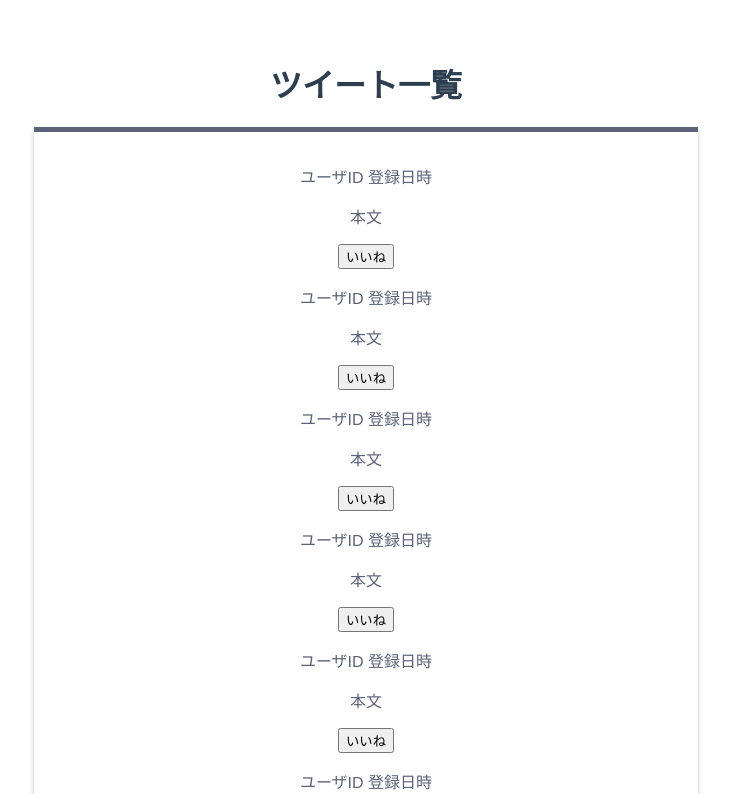
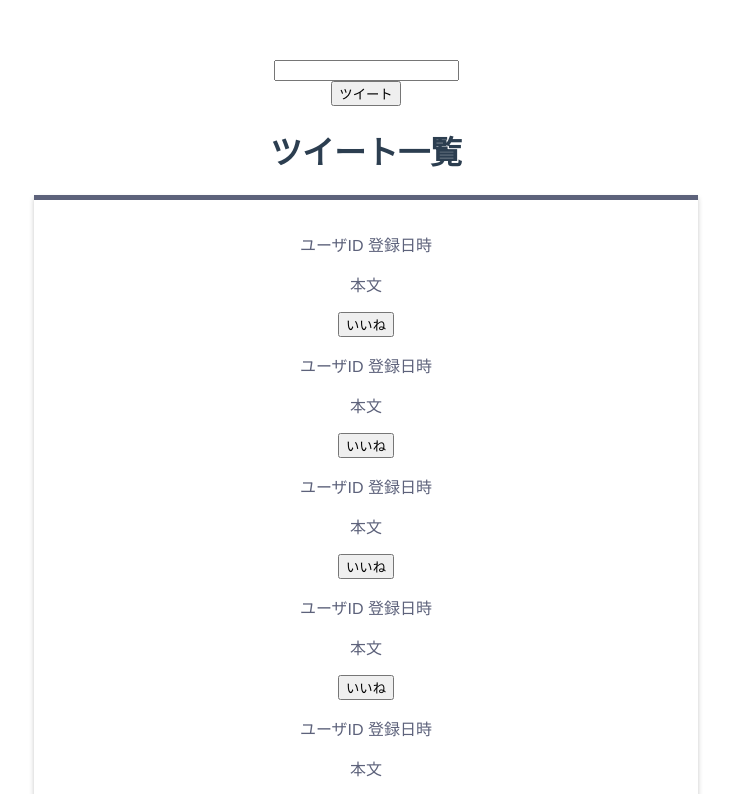
Before and after one commit to Fake-twit-create-team/fake_twit, a Vue app: page / in a window 1280 px wide. Shown: the top 794 px of the page, without its empty margins (274-1005 px from the left). Built offline with nearby package versions, Linux system fonts and the light colour scheme.

Commit message:
ツイートの投稿ができるように変更

```diff
--- a/src/App.vue
+++ b/src/App.vue
@@ -1,14 +1,18 @@
 <template>
+  <TwitCreate />
   <SearchAll />
+
 </template>
 
 <script>
 import SearchAll from './components/SearchAll.vue'
+import TwitCreate from './components/TwitCreate.vue'
 
 export default {
   name: 'App',
   components: {
-    SearchAll
+    SearchAll,
+    TwitCreate
   }
 }
 </script>
--- /dev/null
+++ b/src/components/TwitCreate.vue
@@ -0,0 +1,100 @@
+<template>
+  <div id="new_twitte">
+    <input type="text" id="text" v-model="text">
+    <div id="error">
+        {{ message }}
+    </div>
+    <button v-on:click="onClick()" type="submit" id="submit">ツイート</button>
+  </div>
+
+
+
+</template>
+
+
+
+<script>
+export default {
+    data: () => {
+        return{
+        message: '',
+        text: ''
+        }
+    },
+     methods: {
+         onClick() {
+            if(this.text.length > 140){
+                this.message = '140文字以内で入力してください'
+                return
+            }
+            if(this.text.length == 0){
+                this.message = '文字数0の状態で投稿できません'
+                return
+            }
+
+            fetch('http://localhost:3000/POST', {
+                method: 'POST',
+                headers: {
+                    'Content-Type': 'application/json'
+                },
+                body: JSON.stringify({
+                    'POST_USER_ID': 'testuser',
+                    'POST_DATETIME': new Date().toLocaleString(),
+                    'POST_TEXT': this.text,
+                    'REPLY_POST_ID': null,
+                    'POST_IMAGE_ID': null
+                })
+            })
+            this.message = 'ツイートしました'
+            //location.reload()
+
+        }
+     }
+}
+
+// const app = new Vue({
+//     data: () =>({
+//         message: '',
+//         text: '',
+//         datetime: '',
+//         userId: 'testuser',
+//     }),
+//     methods: {
+//         onClick: function(event){
+//             if(text.length > 140){
+//                 this.message = '140文字以内で入力してください'
+//                 return
+//             }
+//             if(this.text.length == 0){
+//                 this.message = '文字数0'
+//                 return
+//             }
+
+//             this.datetime = new Date().toLocaleString()
+
+//             fetch('http://localhost:3000/POST', {
+//                 method: 'POST',
+//                 headers: {
+//                     'Content-Type': 'application/json'
+//                 },
+//                 body: JSON.stringify({
+//                     'POST_USER_ID': this.userId,
+//                     'POST_DATETIME': this.datetime,
+//                     'POST_TEXT': this.text,
+//                     'REPLY_POST_ID': null,
+//                     'POST_IMAGE_ID': null
+//                 })
+//             })
+
+//             location.reload()
+//         }
+//     }
+// })
+// //app.mount('#new_twitte')
+</script>
+
+<style scoped>
+#error{
+    color: red;
+}
+</style>
```
